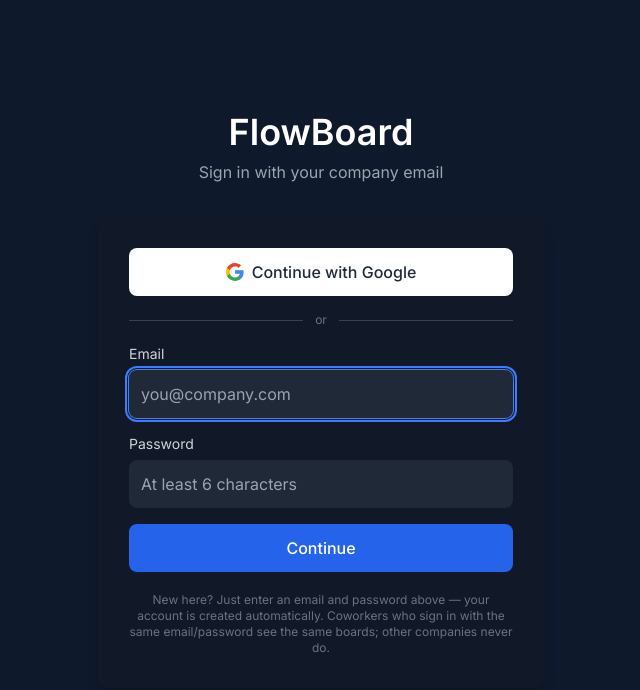
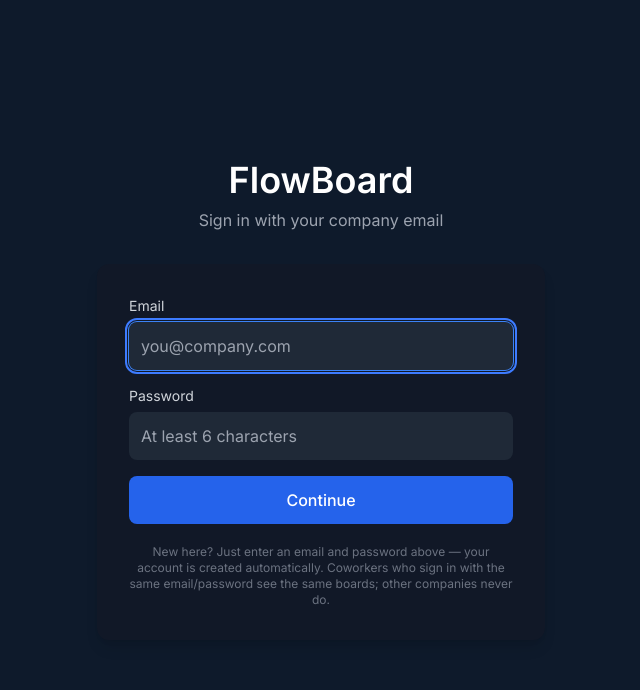
Before and after one commit to supuni2006/flowboard, a Next.js app: page /login in a window 1280 px wide. Shown: the top 690 px of the page, without its empty margins (319-959 px from the left). Built offline with nearby package versions, Linux system fonts and the light colour scheme.

Commit message:
Remove Google OAuth sign-in functionality

```diff
--- a/app/login/page.tsx
+++ b/app/login/page.tsx
@@ -5,14 +5,13 @@
 import { useAuth } from '@/contexts/AuthContext'
 
 export default function LoginPage() {
-  const { user, loading, signInOrSignUp, signInWithGoogle } = useAuth()
+  const { user, loading, signInOrSignUp } = useAuth()
   const router = useRouter()
 
   const [email, setEmail] = useState('')
   const [password, setPassword] = useState('')
   const [error, setError] = useState<string | null>(null)
   const [submitting, setSubmitting] = useState(false)
-  const [googleSubmitting, setGoogleSubmitting] = useState(false)
 
   useEffect(() => {
     if (!loading && user) router.replace('/')
@@ -38,18 +37,6 @@
     router.replace('/')
   }
 
-  async function handleGoogle() {
-    setError(null)
-    setGoogleSubmitting(true)
-    const { error } = await signInWithGoogle()
-    if (error) {
-      setError(error)
-      setGoogleSubmitting(false)
-    }
-    // On success the browser redirects away to Google, so no further
-    // state update is needed here.
-  }
-
   return (
     <main className="min-h-screen flex items-center justify-center bg-canvas px-4 sm:px-6 py-10">
       <div className="w-full max-w-sm sm:max-w-md">
@@ -66,27 +53,6 @@
               {error}
             </div>
           )}
-
-          <button
-            type="button"
-            onClick={handleGoogle}
-            disabled={googleSubmitting}
-            className="w-full flex items-center justify-center gap-2 bg-white hover:bg-gray-100 disabled:opacity-50 text-gray-800 font-medium py-3 rounded-lg transition-colors"
-          >
-            <svg width="18" height="18" viewBox="0 0 18 18" aria-hidden="true">
-              <path fill="#4285F4" d="M17.64 9.2c0-.64-.06-1.25-.16-1.84H9v3.48h4.84c-.21 1.13-.84 2.09-1.8 2.73v2.27h2.92c1.71-1.57 2.68-3.88 2.68-6.64z" />
-              <path fill="#34A853" d="M9 18c2.43 0 4.47-.8 5.96-2.17l-2.92-2.27c-.81.54-1.85.86-3.04.86-2.34 0-4.32-1.58-5.03-3.71H.96v2.34C2.44 15.98 5.48 18 9 18z" />
-              <path fill="#FBBC05" d="M3.97 10.71A5.4 5.4 0 0 1 3.68 9c0-.59.1-1.17.29-1.71V4.95H.96A9 9 0 0 0 0 9c0 1.45.35 2.83.96 4.05l3.01-2.34z" />
-              <path fill="#EA4335" d="M9 3.58c1.32 0 2.51.46 3.44 1.35l2.58-2.58C13.46.89 11.43 0 9 0 5.48 0 2.44 2.02.96 4.95l3.01 2.34C4.68 5.16 6.66 3.58 9 3.58z" />
-            </svg>
-            {googleSubmitting ? 'Redirecting…' : 'Continue with Google'}
-          </button>
-
-          <div className="flex items-center gap-3 text-gray-500 text-xs">
-            <div className="h-px flex-1 bg-gray-700" />
-            or
-            <div className="h-px flex-1 bg-gray-700" />
-          </div>
 
           <form onSubmit={handleSubmit} className="space-y-4">
             <div>
--- a/contexts/AuthContext.tsx
+++ b/contexts/AuthContext.tsx
@@ -11,7 +11,6 @@
   // Tries to log in with this email/password. If no account exists yet,
   // it creates one automatically (no confirmation email) and logs in.
   signInOrSignUp: (email: string, password: string) => Promise<{ error: string | null }>
-  signInWithGoogle: () => Promise<{ error: string | null }>
   signOut: () => Promise<void>
 }
 
@@ -99,24 +98,12 @@
     return { error: null }
   }
 
-  async function signInWithGoogle() {
-    const { error } = await supabase.auth.signInWithOAuth({
-      provider: 'google',
-      options: {
-        redirectTo: typeof window !== 'undefined' ? window.location.origin : undefined,
-      },
-    })
-    return { error: error?.message ?? null }
-  }
-
   async function signOut() {
     await supabase.auth.signOut()
   }
 
   return (
-    <AuthContext.Provider
-      value={{ user, session, loading, signInOrSignUp, signInWithGoogle, signOut }}
-    >
+    <AuthContext.Provider value={{ user, session, loading, signInOrSignUp, signOut }}>
       {children}
     </AuthContext.Provider>
   )
```
